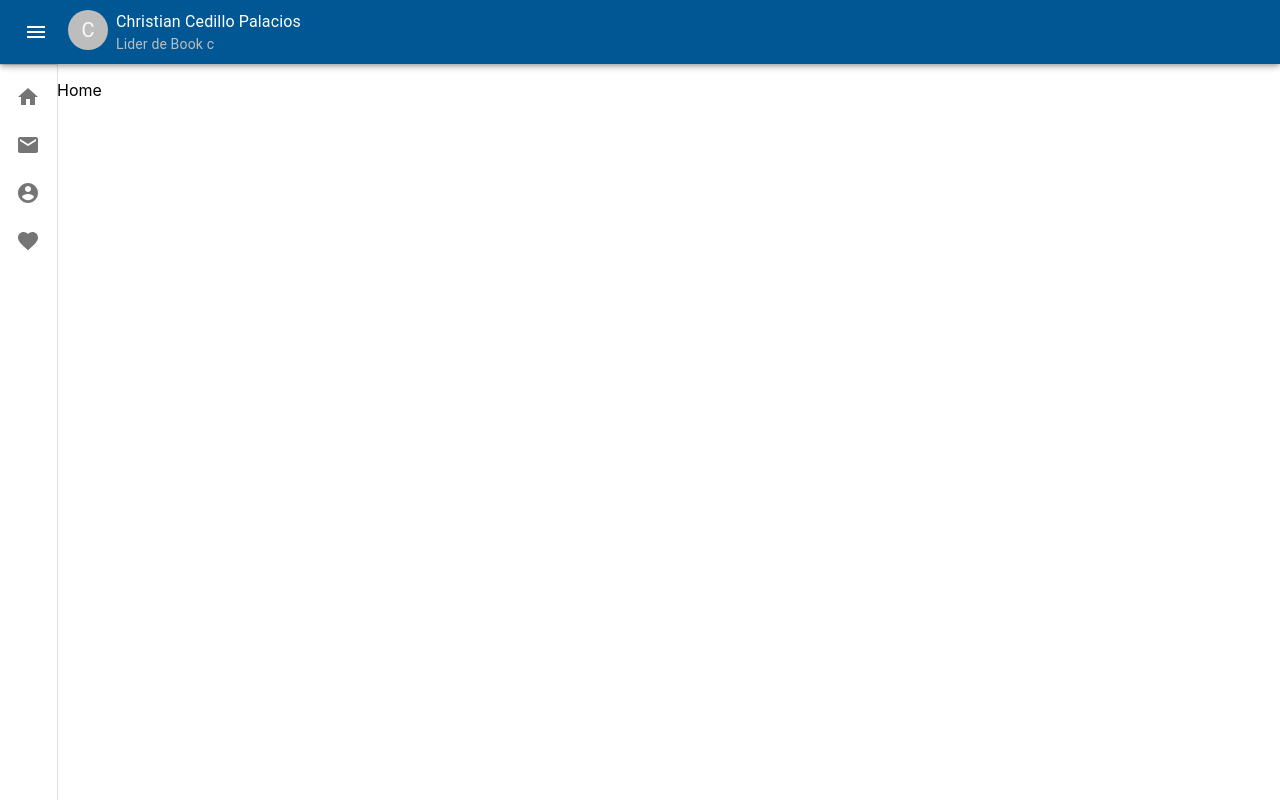
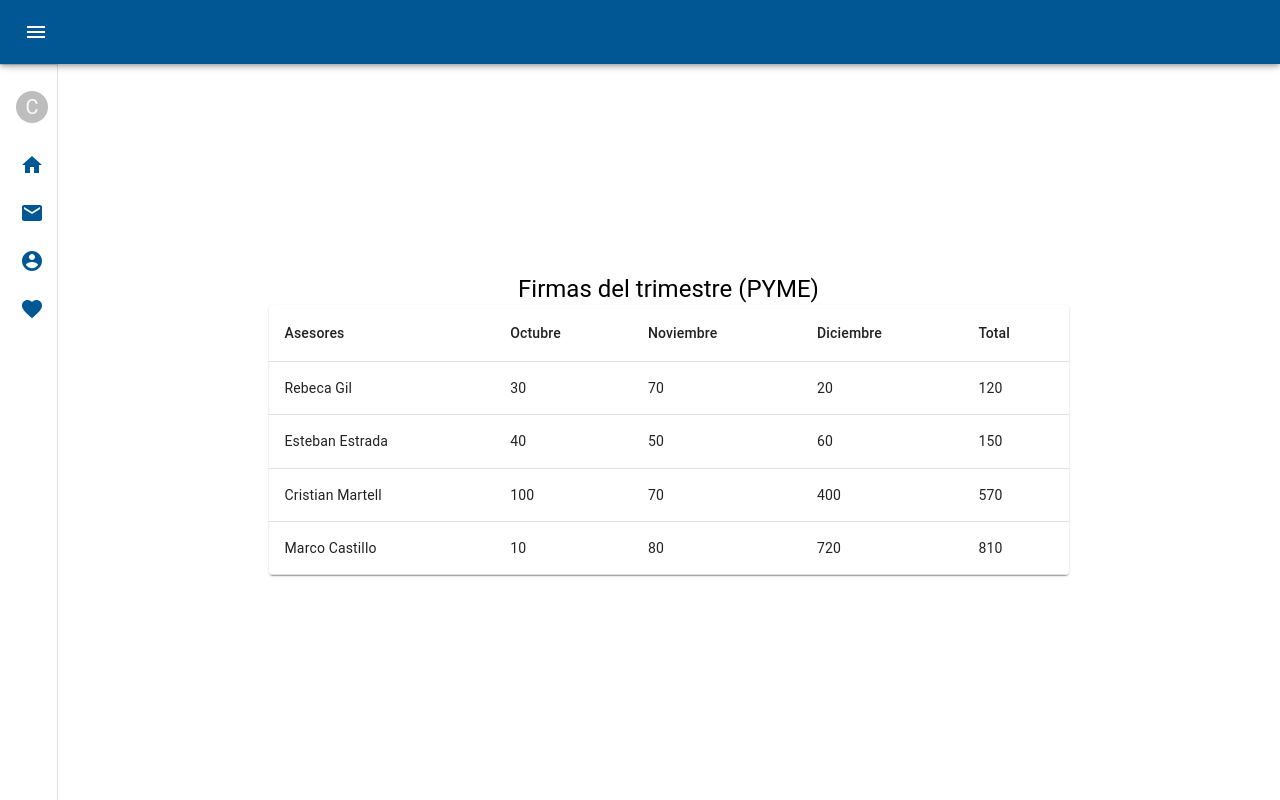
Before and after one commit to ChrisCedi/dashboard, a React (Create React App) app: page / in a window 1280 px wide. Built offline with nearby package versions, Linux system fonts and the light colour scheme.

Commit message:
feature: table component

```diff
--- /dev/null
+++ b/src/components/Buttons/Buttons.jsx
@@ -0,0 +1,5 @@
+import React from "react";
+
+export const Buttons = () => {
+  return <div>Buttons</div>;
+};
--- a/src/components/Header/Header.jsx
+++ b/src/components/Header/Header.jsx
@@ -52,15 +52,6 @@ export const Header = () => {
           >
             <MenuIcon />
           </IconButton>
-          <Box display="flex">
-            <Avatar>C</Avatar>
-            <Box pl={1}>
-              <Typography>Christian Cedillo Palacios</Typography>
-              <Typography className={classes.role} variant="body2">
-                Lider de Book c
-              </Typography>
-            </Box>
-          </Box>
         </Toolbar>
       </AppBar>
       <Drawer
@@ -86,11 +77,26 @@ export const Header = () => {
         </div>
         <Divider />
         <List>
+          <ListItem key={"profile"}>
+            <ListItemIcon>
+              <Avatar className={classes.avatar}>C</Avatar>
+            </ListItemIcon>
+            <ListItemText
+              primary={
+                <>
+                  <Typography>Christian Cedillo</Typography>
+                  <Typography className={classes.role} variant="body2">
+                    Lider de Book c
+                  </Typography>
+                </>
+              }
+            />
+          </ListItem>
           {menuOptions.map((option) => (
             <>
               <ListItem button key={option.title}>
                 <ListItemIcon>
-                  <option.icon />
+                  <option.icon color="primary" className={classes.optionIcon} />
                 </ListItemIcon>
                 <ListItemText primary={option.title} />
               </ListItem>
--- a/src/components/Header/HeaderStyles.js
+++ b/src/components/Header/HeaderStyles.js
@@ -56,8 +56,8 @@ const useStyles = makeStyles((theme) => ({
     }),
     overflowX: "hidden",
     width: theme.spacing(7) + 1,
-    [theme.breakpoints.up("sm")]: {
-      width: theme.spacing(7) + 1,
+    [theme.breakpoints.down("xs")]: {
+      width: 0,
     },
   },
   toolbar: {
@@ -71,6 +71,14 @@ const useStyles = makeStyles((theme) => ({
     flexGrow: 1,
     padding: theme.spacing(3),
   },
+  avatar: {
+    width: theme.spacing(4),
+    height: theme.spacing(4),
+    marginRight: theme.spacing(1),
+  },
+  optionIcon: {
+    marginLeft: theme.spacing(0.5),
+  },
 }));
 
 export { useStyles };
--- /dev/null
+++ b/src/components/SignatureTable/SignatureTable.jsx
@@ -0,0 +1,43 @@
+import React from "react";
+import {
+  TableContainer,
+  Table,
+  TableHead,
+  TableRow,
+  TableCell,
+  TableBody,
+} from "@material-ui/core";
+import { useStyles } from "./SignatureTableStyles";
+import { tableData } from "./mocks";
+import Paper from "@material-ui/core/Paper";
+
+export const SignatureTable = () => {
+  const classes = useStyles();
+
+  return (
+    <TableContainer component={Paper} className={classes.container}>
+      <Table className={classes.table}>
+        <TableHead>
+          <TableRow>
+            <TableCell>Asesores</TableCell>
+            <TableCell>Octubre</TableCell>
+            <TableCell>Noviembre</TableCell>
+            <TableCell>Diciembre</TableCell>
+            <TableCell>Total</TableCell>
+          </TableRow>
+        </TableHead>
+        <TableBody>
+          {tableData.map((row) => (
+            <TableRow key={row.name}>
+              <TableCell>{row.name}</TableCell>
+              <TableCell>{row.octubre}</TableCell>
+              <TableCell>{row.noviembre}</TableCell>
+              <TableCell>{row.diciembre}</TableCell>
+              <TableCell>{row.total}</TableCell>
+            </TableRow>
+          ))}
+        </TableBody>
+      </Table>
+    </TableContainer>
+  );
+};
--- /dev/null
+++ b/src/components/SignatureTable/SignatureTableStyles.js
@@ -0,0 +1,18 @@
+import { makeStyles } from "@material-ui/core";
+
+const useStyles = makeStyles((theme) => ({
+  container: {
+    width: "800px",
+    [theme.breakpoints.down("xs")]: {
+      width: "80%",
+    },
+  },
+  table: {
+    width: "800px",
+    [theme.breakpoints.down("xs")]: {
+      minWidth: "800px",
+    },
+  },
+}));
+
+export { useStyles };
--- /dev/null
+++ b/src/components/SignatureTable/mocks.js
@@ -0,0 +1,30 @@
+export const tableData = [
+  {
+    name: "Rebeca Gil",
+    octubre: 30,
+    noviembre: 70,
+    diciembre: 20,
+    total: 120,
+  },
+  {
+    name: "Esteban Estrada",
+    octubre: 40,
+    noviembre: 50,
+    diciembre: 60,
+    total: 150,
+  },
+  {
+    name: "Cristian Martell",
+    octubre: 100,
+    noviembre: 70,
+    diciembre: 400,
+    total: 570,
+  },
+  {
+    name: "Marco Castillo",
+    octubre: 10,
+    noviembre: 80,
+    diciembre: 720,
+    total: 810,
+  },
+];
--- a/src/layouts/LayoutStyles.js
+++ b/src/layouts/LayoutStyles.js
@@ -2,10 +2,12 @@ import { makeStyles } from "@material-ui/core";
 
 const useStyles = makeStyles((theme) => ({
   body: {
-    paddingTop: theme.spacing(10),
+    paddingTop: theme.spacing(8),
+    width: "100%",
   },
   container: {
     display: "flex",
+    width: "100%",
   },
 }));
 
--- a/src/views/Home/Home.jsx
+++ b/src/views/Home/Home.jsx
@@ -1,5 +1,17 @@
 import React from "react";
+import { useStyles } from "./HomeStyles";
+import { SignatureTable } from "../../components/SignatureTable/SignatureTable";
+import { Typography, Box } from "@material-ui/core";
 
 export const Home = () => {
-  return <div>Home</div>;
+  const classes = useStyles();
+
+  return (
+    <div className={classes.container}>
+      <Typography variant="h5">{`Firmas del trimestre (PYME)`}</Typography>
+      {/* <Box className={classes.boxTable}> */}
+      <SignatureTable />
+      {/* </Box> */}
+    </div>
+  );
 };
--- a/src/views/Home/HomeStyles.js
+++ b/src/views/Home/HomeStyles.js
@@ -1,5 +1,17 @@
 import { makeStyles } from "@material-ui/core";
 
-const useStyles = makeStyles((theme) => ({}));
+const useStyles = makeStyles((theme) => ({
+  container: {
+    minHeight: "90vh",
+    display: "flex",
+    justifyContent: "center",
+    flexDirection: "column",
+    alignItems: "center",
+    // wdith: "90%",
+  },
+  boxTable: {
+    // overflowX: "scroll",
+  },
+}));
 
 export { useStyles };
```
